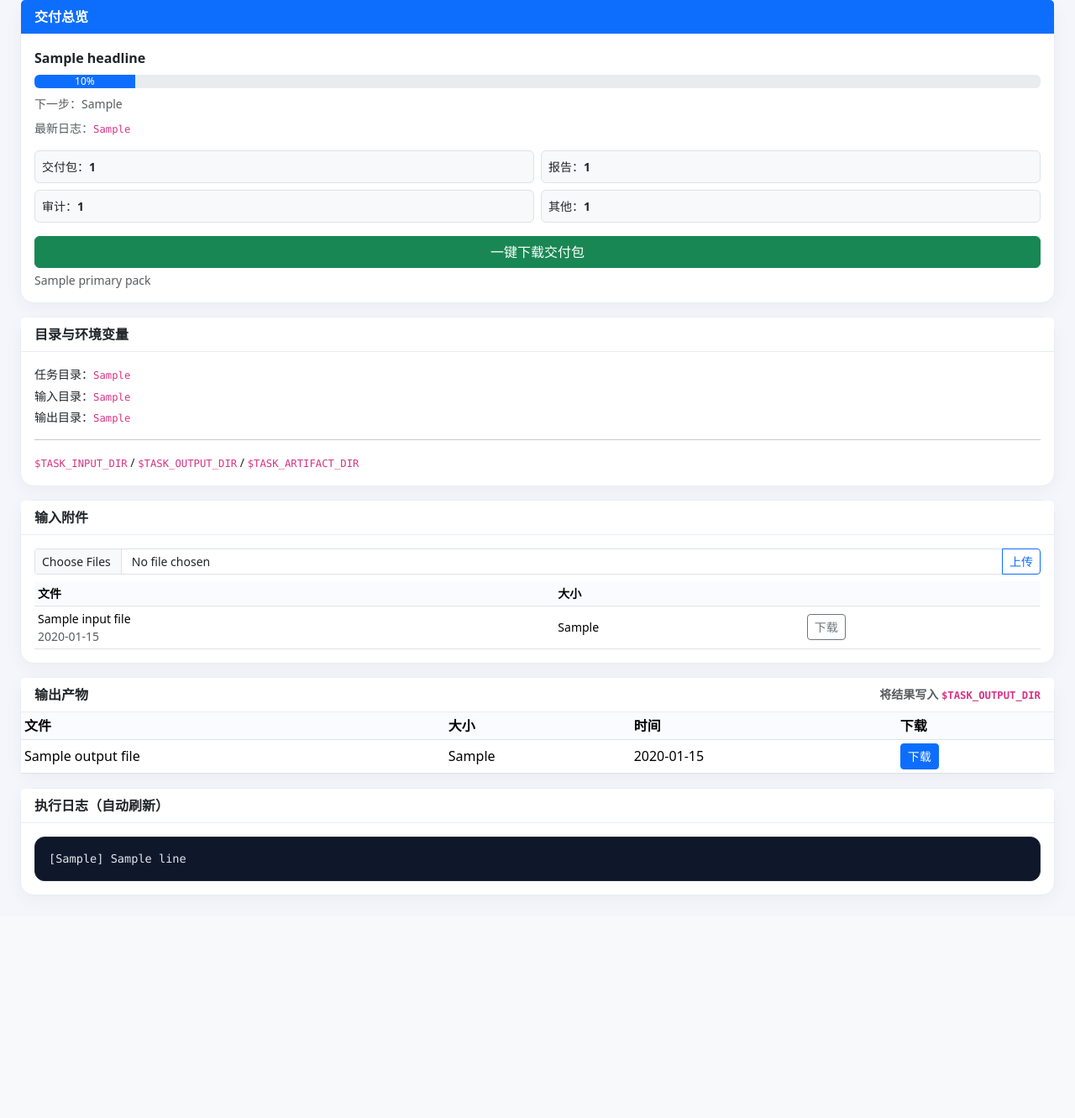
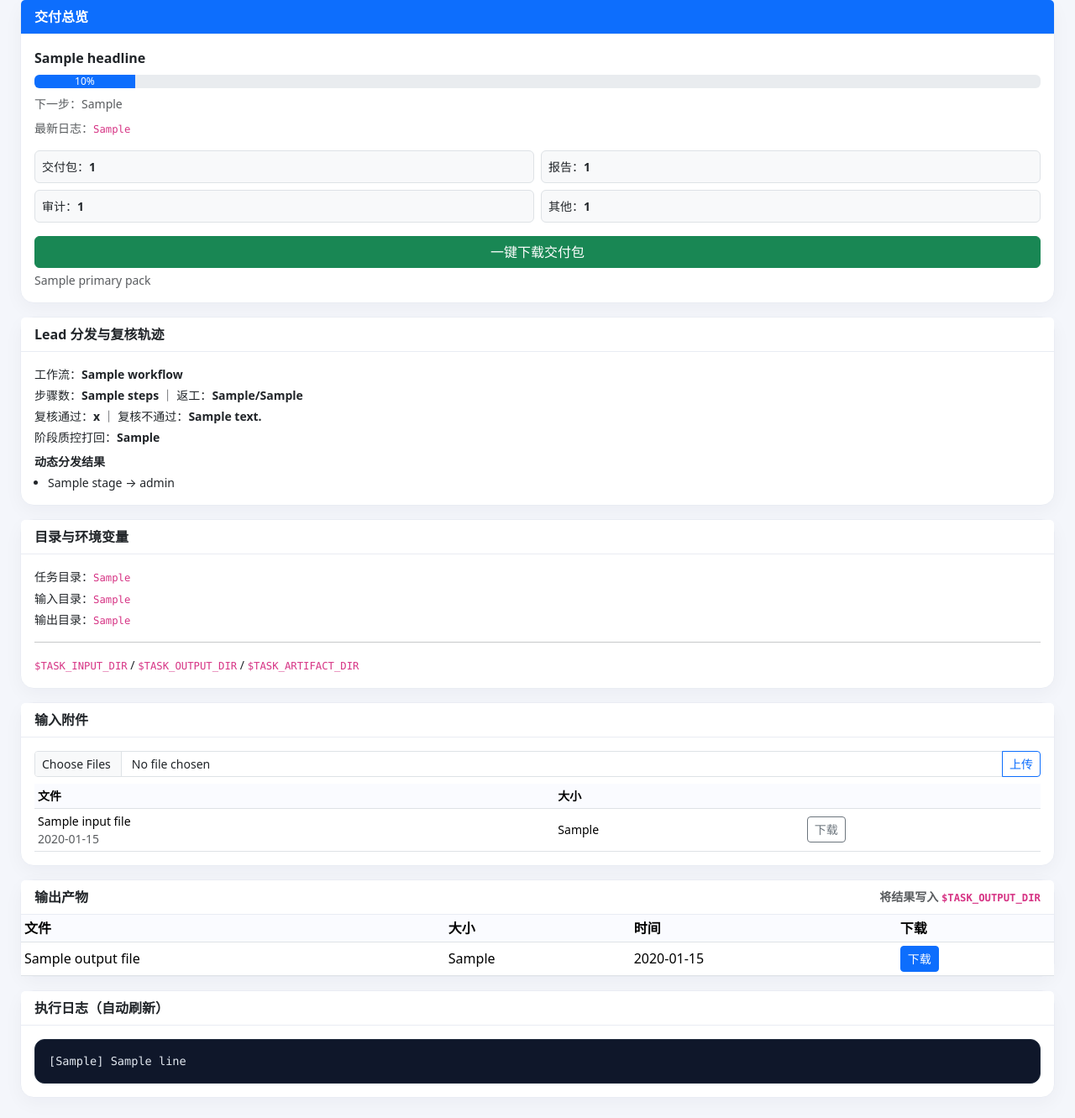
Before and after one commit to kelly-create/bot-skllis, a Flask app: template agent-team-console/templates/task_detail.html in a window 1280 px wide. Shown: the part 170-1501 px from the top of the page at 84% size. Before the commit the page ends 1236 px from the top, so only its background shows below. Run offline with Flask 3, Linux system fonts and the light colour scheme; the template is opened without the code that fills it: most values are stand-ins (such as "Sample title", 1, 10 or a date in 2020).

Commit message:
feat: visualize lead dispatch and review control summary on task detail

```diff
--- a/agent-team-console/app.py
+++ b/agent-team-console/app.py
@@ -242,6 +242,45 @@ def build_delivery_overview(task, output_files, logs):
         "latest_line": latest_line,
         "groups": groups,
         "primary_pack": primary_pack,
+    }
+
+
+def load_multiagent_summary(output_dir: str):
+    audit_path = os.path.join(output_dir, "多Agent_会话审计.json")
+    if not os.path.isfile(audit_path):
+        return None
+
+    try:
+        data = json.load(open(audit_path, "r", encoding="utf-8"))
+    except Exception:
+        return None
+
+    dynamic = data.get("dynamicAssignments") or {}
+    dispatch_items = [{"stage": k, "role": v} for k, v in dynamic.items()]
+
+    review_pass = 0
+    review_fail = 0
+    quality_fail = 0
+    for s in data.get("stages") or []:
+        rd = (s.get("reviewDecision") or {}).get("decision", "")
+        if rd == "PASS":
+            review_pass += 1
+        elif rd == "FAIL":
+            review_fail += 1
+
+        qd = ((s.get("qualityGate") or {}).get("decision") or {}).get("decision", "")
+        if qd == "FAIL":
+            quality_fail += 1
+
+    return {
+        "workflow": data.get("workflow") or "-",
+        "steps": len(data.get("stages") or []),
+        "rework_used": data.get("reworkRoundsUsed") or 0,
+        "rework_max": data.get("maxReworkRounds") or 0,
+        "dispatch_items": dispatch_items,
+        "review_pass": review_pass,
+        "review_fail": review_fail,
+        "quality_fail": quality_fail,
     }
 
 
@@ -1813,12 +1852,14 @@ def task_detail(task_id: int):
     input_files = list_task_files(task_id, "input")
     output_files = list_task_files(task_id, "output")
     delivery = build_delivery_overview(task, output_files, logs)
+    multiagent = load_multiagent_summary(output_dir)
 
     return render_template(
         "task_detail.html",
         task=task,
         logs=logs,
         delivery=delivery,
+        multiagent=multiagent,
         base_dir=base,
         input_dir=input_dir,
         output_dir=output_dir,
--- a/agent-team-console/templates/task_detail.html
+++ b/agent-team-console/templates/task_detail.html
@@ -104,6 +104,29 @@
             {% endif %}
           </div>
         </div>
+
+        {% if multiagent %}
+        <div class="card soft-card mb-3">
+          <div class="card-header">Lead 分发与复核轨迹</div>
+          <div class="card-body small">
+            <div class="mb-1">工作流：<b>{{ multiagent.workflow }}</b></div>
+            <div class="mb-1">步骤数：<b>{{ multiagent.steps }}</b> ｜ 返工：<b>{{ multiagent.rework_used }}/{{ multiagent.rework_max }}</b></div>
+            <div class="mb-1">复核通过：<b>{{ multiagent.review_pass }}</b> ｜ 复核不通过：<b>{{ multiagent.review_fail }}</b></div>
+            <div class="mb-2">阶段质控打回：<b>{{ multiagent.quality_fail }}</b></div>
+
+            <div class="fw-semibold mb-1">动态分发结果</div>
+            {% if multiagent.dispatch_items|length == 0 %}
+              <div class="text-muted">本次未发生动态改写（沿用模板分配）</div>
+            {% else %}
+              <ul class="mb-0 ps-3">
+                {% for d in multiagent.dispatch_items %}
+                <li>{{ d.stage }} → {{ d.role }}</li>
+                {% endfor %}
+              </ul>
+            {% endif %}
+          </div>
+        </div>
+        {% endif %}
 
         <div class="card soft-card mb-3">
           <div class="card-header">目录与环境变量</div>
```
Also changed, not shown: MEMORY.md (+1 -0 lines), memory/2026-02-21.md (+10 -0 lines).
